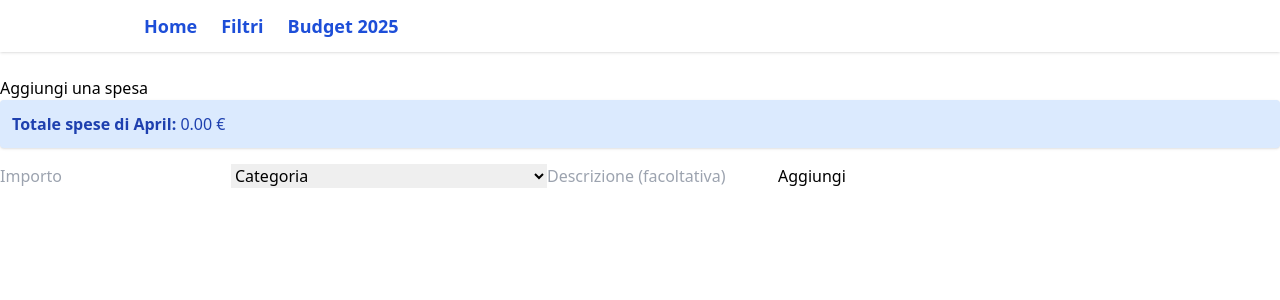
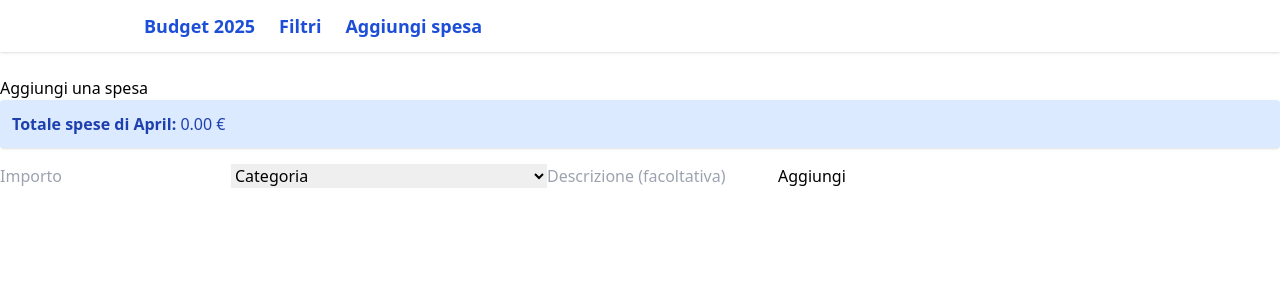
Before and after one commit to keape/budget-app, a React (Create React App) app: page / in a window 1280 px wide. Shown: the top 300 px of the page. Built offline with nearby package versions, Linux system fonts and the light colour scheme; no server answers.

Commit message:
Modify navigation bar: reorder links and rename Home to Aggiungi spesa

```diff
--- a/src/Navbar.js
+++ b/src/Navbar.js
@@ -11,14 +11,14 @@ function Navbar() {
     <header className="bg-white dark:bg-gray-800 shadow mb-6">
       <div className="max-w-5xl mx-auto px-4 py-3 flex justify-between items-center">
         <nav className="space-x-6 text-lg">
-          <Link to="/" className="text-blue-700 dark:text-blue-300 font-semibold hover:underline">
-            Home
+          <Link to="/budget" className="text-blue-700 dark:text-blue-300 font-semibold hover:underline">
+            Budget 2025
           </Link>
           <Link to="/filtri" className="text-blue-700 dark:text-blue-300 font-semibold hover:underline">
             Filtri
           </Link>
-          <Link to="/budget" className="text-blue-700 dark:text-blue-300 font-semibold hover:underline">
-            Budget 2025
+          <Link to="/" className="text-blue-700 dark:text-blue-300 font-semibold hover:underline">
+            Aggiungi spesa
           </Link>
         </nav>
       </div>
```
